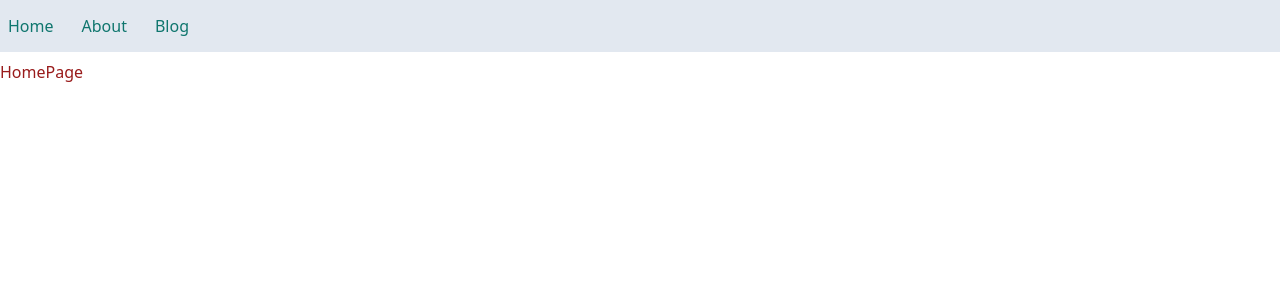
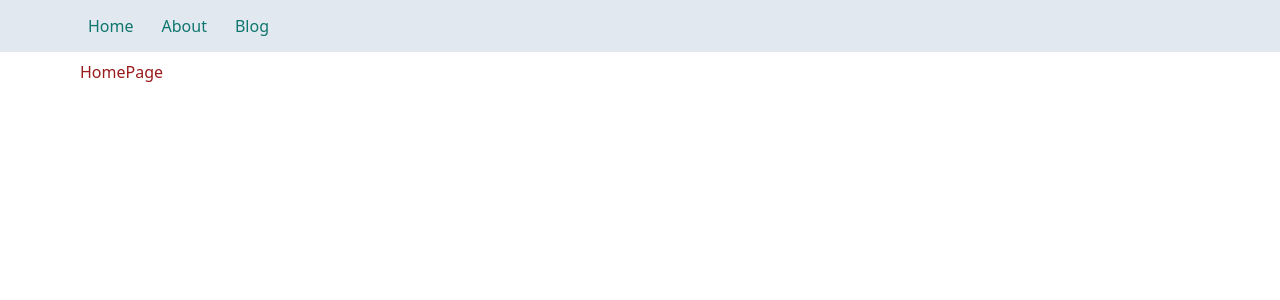
Before and after one commit to roayaii/boilerplate, a Nuxt app: page / in a window 1280 px wide. Shown: the top 300 px of the page. Built offline with nearby package versions, Linux system fonts and the light colour scheme.

Commit message:
fix tailwind configs

```diff
--- a/tailwind.config.js
+++ b/tailwind.config.js
@@ -11,6 +11,16 @@ export default {
   ],
   theme: {
     extend: {},
+    container: {
+      padding: {
+        DEFAULT: '1rem',
+        sm: '2rem',
+        lg: '4rem',
+        xl: '5rem',
+        '2xl': '6rem',
+      },
+      center: true
+    },
   },
   plugins: [],
 }
```
